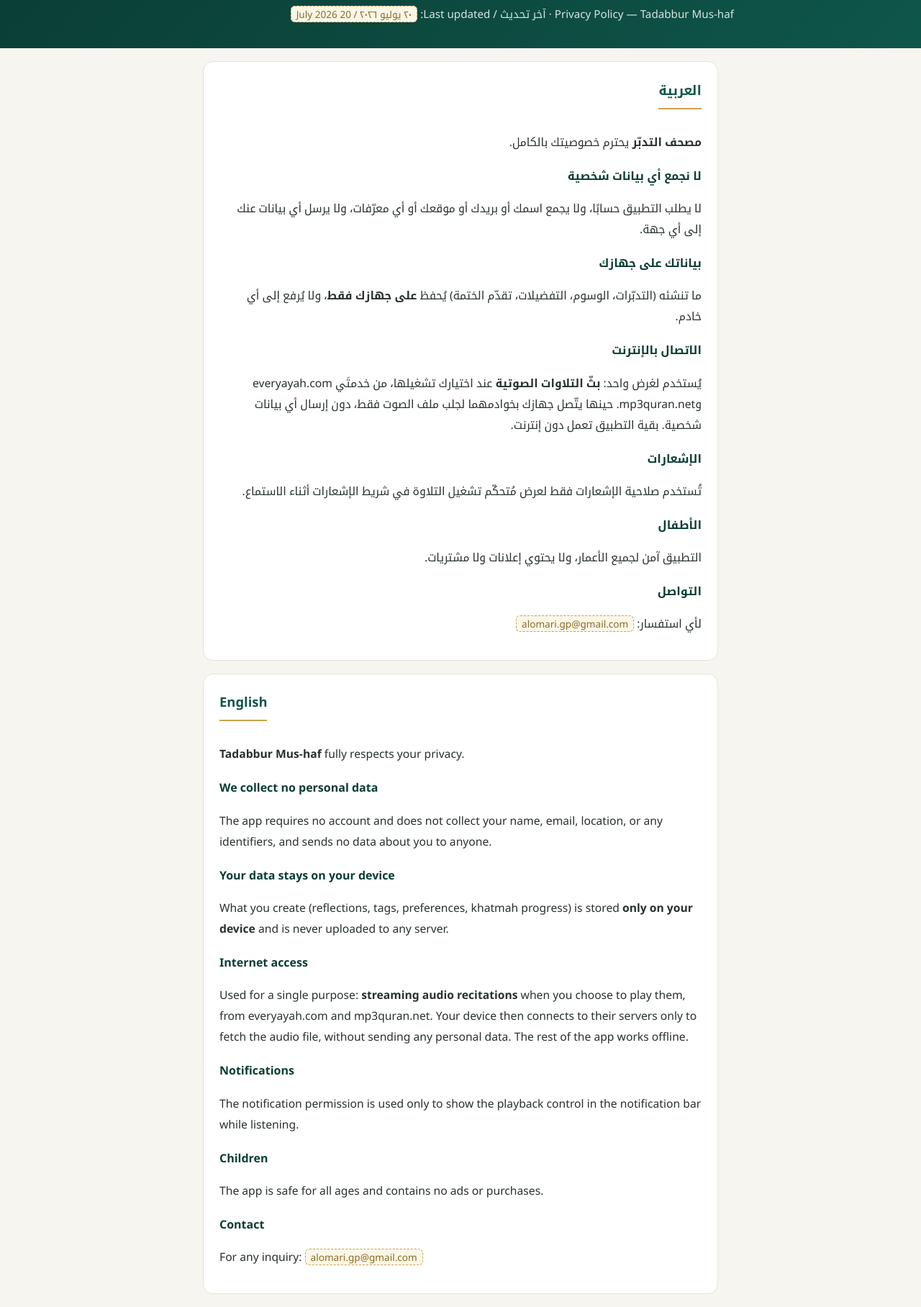
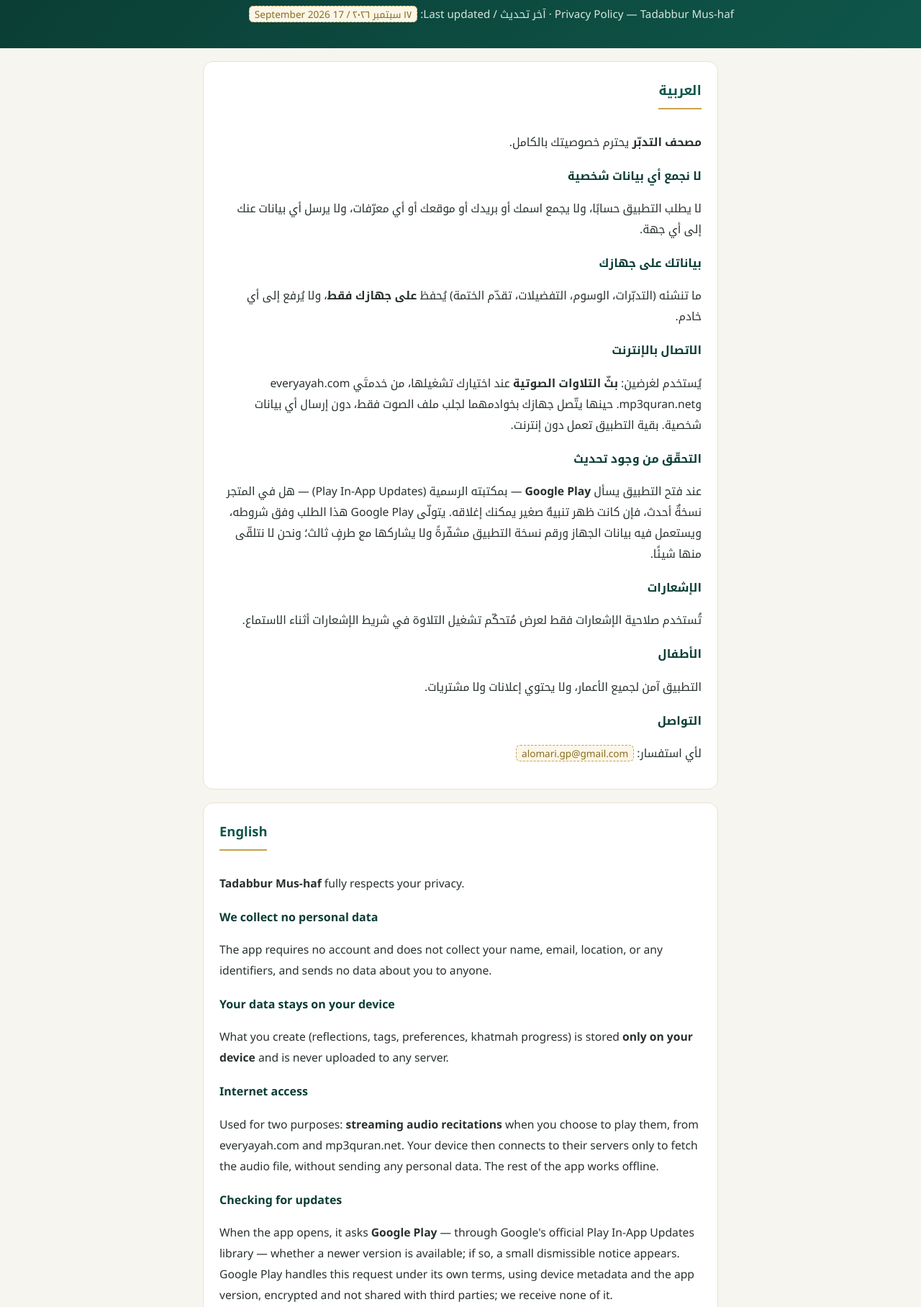
Before and after one commit to komari6/tadabbur-mushaf, a plain HTML site: page privacy.html in a window 1280 px wide. Shown: the part 84-1900 px from the top of the page at 72% size. Drawn offline with Linux system fonts and the light colour scheme.

Commit message:
مراجعة الموقع: تنبيهُ التحديث في الخصوصية، وتصحيحُ عدد اللغات، وREADME بلا تعليماتٍ داخلية
- privacy.html: فقرة «التحقّق من وجود تحديث» عبر Google Play (بالعربية والإنجليزية)، وتاريخ ١٧ سبتمبر ٢٠٢٦.
- index.html: الإنترنت لبثّ التلاوات ولسؤال Google Play عن التحديث؛ «خمس لغات مع النطق اللاتيني» لا «ستّ»؛ Mus-haf.
- README.md: حُذف قسم «لا يُرفع إلى هنا أبدًا» (تعليماتٌ داخلية لا تخصّ زوّار المستودع — والحمايةُ في .gitignore)، وأُضيف وصفٌ إنجليزي.

```diff
--- a/privacy.html
+++ b/privacy.html
@@ -29,7 +29,7 @@
 <body>
 <header><div class="wrap">
   <h1>سياسة الخصوصية — مصحف التدبّر</h1>
-  <p>Privacy Policy — Tadabbur Mus-haf · آخر تحديث / Last updated: <span class="fill">٢٠ يوليو ٢٠٢٦ / 20 July 2026</span></p>
+  <p>Privacy Policy — Tadabbur Mus-haf · آخر تحديث / Last updated: <span class="fill">١٧ سبتمبر ٢٠٢٦ / 17 September 2026</span></p>
 </div></header>
 
 <main class="wrap">
@@ -45,7 +45,10 @@
     <p>ما تنشئه (التدبّرات، الوسوم، التفضيلات، تقدّم الختمة) يُحفظ <strong>على جهازك فقط</strong>، ولا يُرفع إلى أي خادم.</p>
 
     <h3>الاتصال بالإنترنت</h3>
-    <p>يُستخدم لغرض واحد: <strong>بثّ التلاوات الصوتية</strong> عند اختيارك تشغيلها، من خدمتَي everyayah.com وmp3quran.net. حينها يتّصل جهازك بخوادمهما لجلب ملف الصوت فقط، دون إرسال أي بيانات شخصية. بقية التطبيق تعمل دون إنترنت.</p>
+    <p>يُستخدم لغرضين: <strong>بثّ التلاوات الصوتية</strong> عند اختيارك تشغيلها، من خدمتَي everyayah.com وmp3quran.net. حينها يتّصل جهازك بخوادمهما لجلب ملف الصوت فقط، دون إرسال أي بيانات شخصية. بقية التطبيق تعمل دون إنترنت.</p>
+
+    <h3>التحقّق من وجود تحديث</h3>
+    <p>عند فتح التطبيق يسأل <strong>Google Play</strong> — بمكتبته الرسمية (Play In-App Updates) — هل في المتجر نسخةٌ أحدث، فإن كانت ظهر تنبيهٌ صغير يمكنك إغلاقه. يتولّى Google Play هذا الطلب وفق شروطه، ويستعمل فيه بيانات الجهاز ورقم نسخة التطبيق مشفّرةً ولا يشاركها مع طرفٍ ثالث؛ ونحن لا نتلقّى منها شيئًا.</p>
 
     <h3>الإشعارات</h3>
     <p>تُستخدم صلاحية الإشعارات فقط لعرض مُتحكّم تشغيل التلاوة في شريط الإشعارات أثناء الاستماع.</p>
@@ -69,7 +72,10 @@
     <p>What you create (reflections, tags, preferences, khatmah progress) is stored <strong>only on your device</strong> and is never uploaded to any server.</p>
 
     <h3>Internet access</h3>
-    <p>Used for a single purpose: <strong>streaming audio recitations</strong> when you choose to play them, from everyayah.com and mp3quran.net. Your device then connects to their servers only to fetch the audio file, without sending any personal data. The rest of the app works offline.</p>
+    <p>Used for two purposes: <strong>streaming audio recitations</strong> when you choose to play them, from everyayah.com and mp3quran.net. Your device then connects to their servers only to fetch the audio file, without sending any personal data. The rest of the app works offline.</p>
+
+    <h3>Checking for updates</h3>
+    <p>When the app opens, it asks <strong>Google Play</strong> — through Google's official Play In-App Updates library — whether a newer version is available; if so, a small dismissible notice appears. Google Play handles this request under its own terms, using device metadata and the app version, encrypted and not shared with third parties; we receive none of it.</p>
 
     <h3>Notifications</h3>
     <p>The notification permission is used only to show the playback control in the notification bar while listening.</p>
```
Also changed, not shown: index.html (+5 -5 lines), 1 other file.
